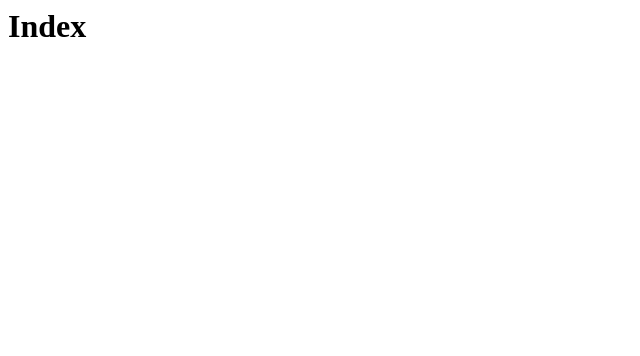
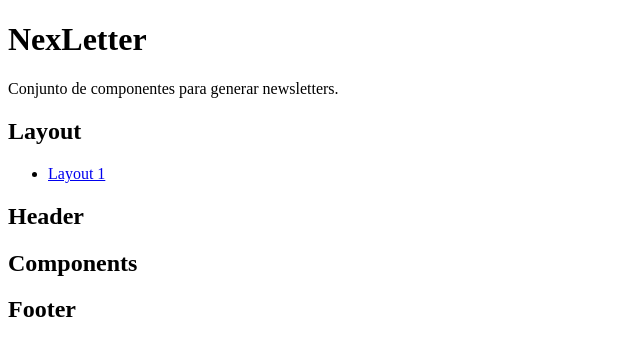
Before and after one commit to manuelruizdelavega/nexletter, a plain HTML site: page index.html in a window 1280 px wide. Shown: the whole page, without its empty margins (0-640 px from the left). Drawn offline with Linux system fonts and the light colour scheme.

```diff
--- a/index.html
+++ b/index.html
@@ -1 +1,24 @@
-<h1>Index</h1>
+<!DOCTYPE html>
+<html lang="en">
+<head>
+    <meta charset="UTF-8">
+    <meta name="viewport" content="width=device-width, initial-scale=1.0">
+    <title>NextLetter</title>
+</head>
+<body>
+    <h1>NexLetter</h1>
+    <p>Conjunto de componentes para generar newsletters.</p>
+
+    <h2>Layout</h2>
+    <ul>
+        <li><a href="layout/layout-1.html">Layout 1</a></li>
+    </ul>
+
+    <h2>Header</h2>
+
+    <h2>Components</h2>
+
+    <h2>Footer</h2>
+
+</body>
+</html>
```
